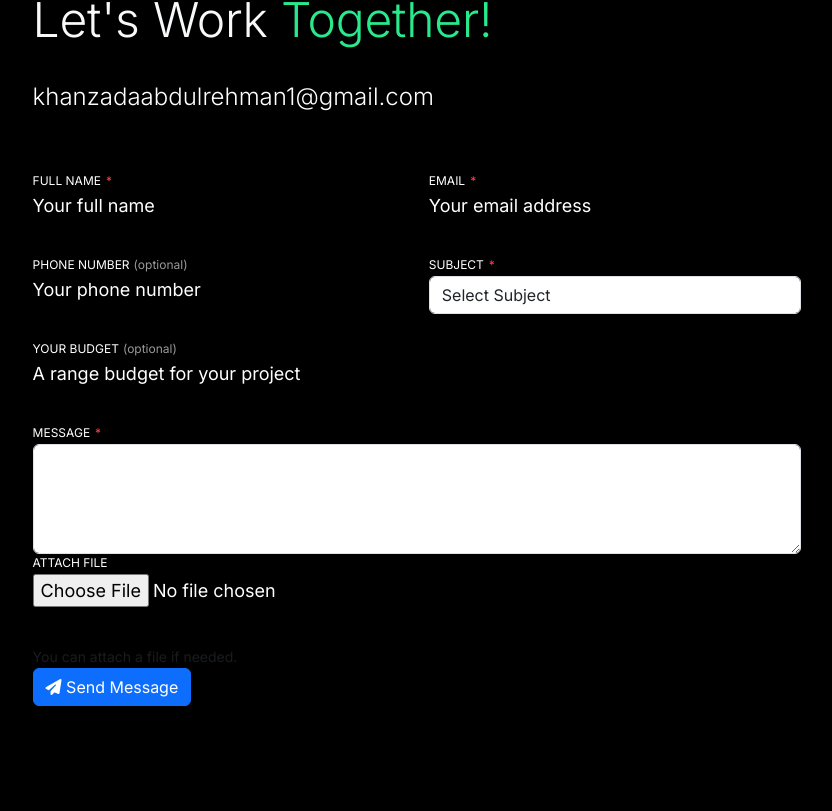
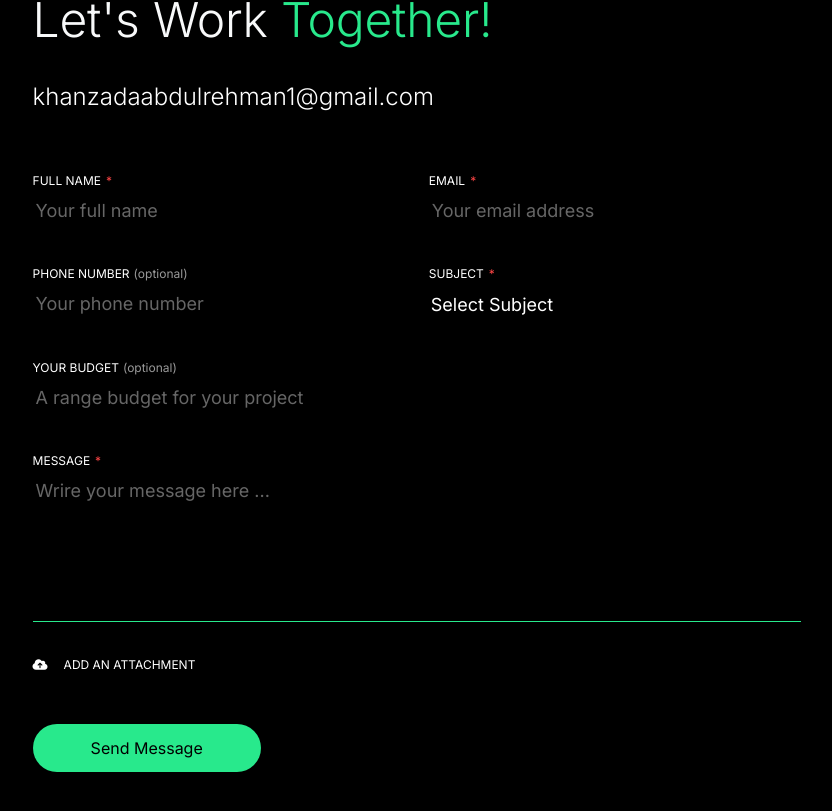
Before and after one commit to abdulrehmankz1/personal-portfolio, a React (Create React App) app: page / in a window 1280 px wide. Shown: the part 7347-8158 px from the top of the page, without its empty margins (419-1251 px from the left). Built offline with nearby package versions, Linux system fonts and the light colour scheme.

Commit message:
refactor contact section

```diff
--- a/src/components/ContactSection.jsx
+++ b/src/components/ContactSection.jsx
@@ -2,7 +2,7 @@ import React from 'react'
 
 function ContactSection() {
   return (
-    <div className='custom-container my-5 section_space contact_section'>
+    <div className='custom-container mt-5 mb-0 pb-5 section_space contact_section'>
       <span class="badge rounded-pill section_badge">
         <i class="fa-solid fa-dollar-sign"></i>
         &nbsp; CONTACT
@@ -26,7 +26,7 @@ function ContactSection() {
                   <label for="fullName">Full Name
                     <span className='star_color'>*</span>
                   </label>
-                  <input type="text" class="form-control" id="fullName" name="fullName" placeholder='Your full name' required />
+                  <input type="text" class="form-control border-0" id="fullName" name="fullName" placeholder='Your full name' required />
                 </div>
               </div>
               <div class="col-md-6">
@@ -59,6 +59,12 @@ function ContactSection() {
                   </select>
                 </div>
               </div>
+              {/* <select class="form-select form-select-sm bg-transparent text-light" aria-label="Small select example">
+                <option selected className='tect-light'>Open this select menu</option>
+                <option value="1">One</option>
+                <option value="2">Two</option>
+                <option value="3">Three</option>
+              </select> */}
             </div>
 
             <div class="row">
@@ -78,26 +84,29 @@ function ContactSection() {
                   <label for="message">Message
                     <span className='star_color'>*</span>
                   </label>
-                  <textarea class="form-control" id="message" name="message" rows="4" required></textarea>
+                  <textarea class="form-control message" id="message" name="message" rows="4" placeholder='Wrire your message here ...' required></textarea>
                 </div>
+              </div>
+            </div>
+
+            <div class="row mb-5">
+              <div class="col-md-12">
+                <div class="form-group">
+                  <label for="attachment" class="d-flex align-items-center">
+                    <i class="fa-solid fa-cloud-arrow-up me-3"></i>
+                    Add an attachment
+                  </label>
+                  <input type="file" class="form-control-file d-none" id="attachment" name="attachment" />
+                </div>
+
+
               </div>
             </div>
 
             <div class="row">
               <div class="col-md-12">
-                <div class="form-group">
-                  <label for="attachment">Attach File</label>
-                  <input type="file" class="form-control-file" id="attachment" name="attachment" />
-                  <small class="form-text text-muted">
-                    You can attach a file if needed.
-                  </small>
-                </div>
-              </div>
-            </div>
-
-            <div class="row">
-              <div class="col-md-12">
-                <button type="submit" class="btn btn-primary"><i class="fas fa-paper-plane"></i> Send Message</button>
+                <button type="submit" class="btn btn-primary">
+                  Send Message</button>
               </div>
             </div>
           </div>
--- a/src/styles.scss
+++ b/src/styles.scss
@@ -430,34 +430,73 @@ body {
       color: #fff;
       margin-bottom: 2px;
     }
+    select#subject{
+      color: #fff;
+      font-size: 18px;
+      margin-left: -10px;
+    }
 
-    input {
+    .btn-primary {
+      background-color: $secondary-color;
+      color: #000000;
+      border: none;
+      border-radius: 30px;
+      text-align: center;
+      padding: 12px 58px 12px;
+
+      &:hover{
+        border: 1px solid $secondary-color;
+        background-color: #000000;
+        color: $secondary-color;
+      }
+    }
+
+    input,
+    textarea {
       display: block;
-      color: #fff;
+      color: #fff !important;
       width: 100%;
+      border: none;
+      // background: none;
+      background-color: transparent;
+      font-size: 18px;
+      padding: 0;
+      transition: .2s;
+      padding: 5px 3px 7.5px;
+      margin: 0 0 34px;
+      outline: none !important;
+    }
+
+    input:focus {
+      border: none;
+      outline: none;
+    }
+
+    input::placeholder,
+    textarea::placeholder {
+      display: block;
+      color: #666666;
       border: none;
       background: none;
       font-size: 18px;
       padding: 0;
       transition: .2s;
       padding-bottom: 3px;
-      margin: 0 0 34px;
+      outline: none !important;
     }
 
-    input:focus {
-      background-color: transparent;
-      border: none;
+    .message {
+      border-bottom: 1px solid $secondary-color !important;
+      border-radius: 0;
+      height: 150px;
+      resize: none;
     }
 
-    input::placeholder {
-      display: block;
-      color: #fff;
+    .form-control {
+      background-color: transparent !important;
       border: none;
-      background: none;
-      font-size: 18px;
-      padding: 0;
-      transition: .2s;
-      padding-bottom: 3px;
+      outline: none !important;
+
     }
 
     .star_color {
```
